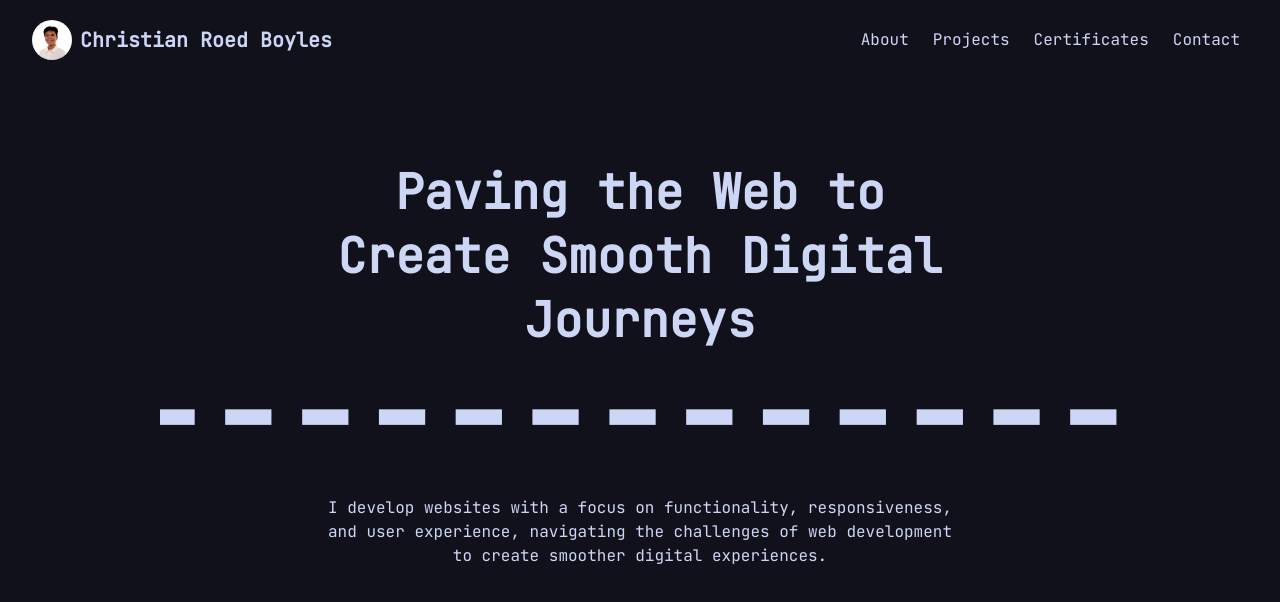
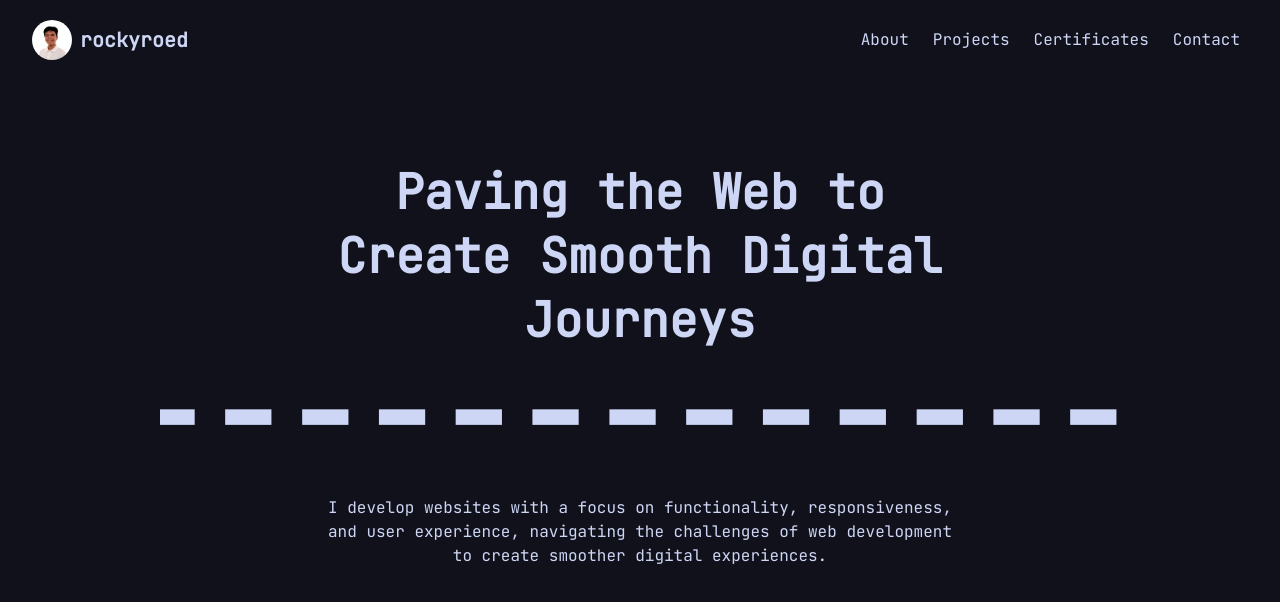
Before and after one commit to rockyroed/portfolio, a React (Vite) app: page / in a window 1280 px wide. Shown: the top 602 px of the page. Built offline with nearby package versions, Linux system fonts and the light colour scheme.

Commit message:
Change name in navbar

```diff
--- a/src/components/NavBar/index.jsx
+++ b/src/components/NavBar/index.jsx
@@ -5,7 +5,7 @@ const NavBar = () => {
     <div className="flex items-center justify-center px-[32px] h-[80px]">
       <div className="flex justify-left items-center w-full gap-2">
         <img src="/formal-picture.png" alt="profile" className="w-[40px] h-[40px] rounded-full" />
-        <p className="font-semibold text-[20px]">Christian Roed Boyles</p>
+        <p className="font-semibold text-[20px]">rockyroed</p>
       </div>
       <div className="flex justify-right items-center gap-2">
         <Button value="About"/>
```
